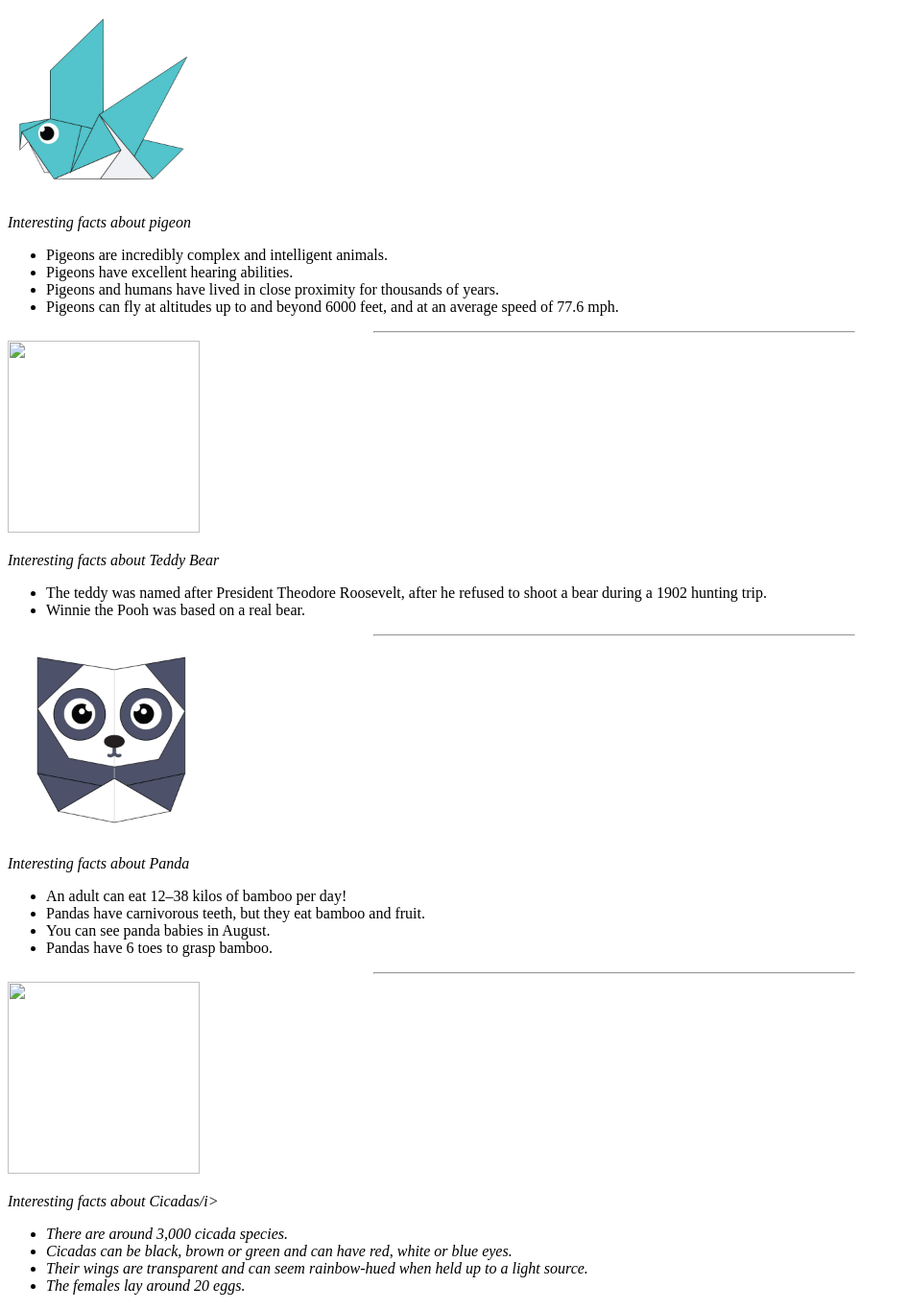
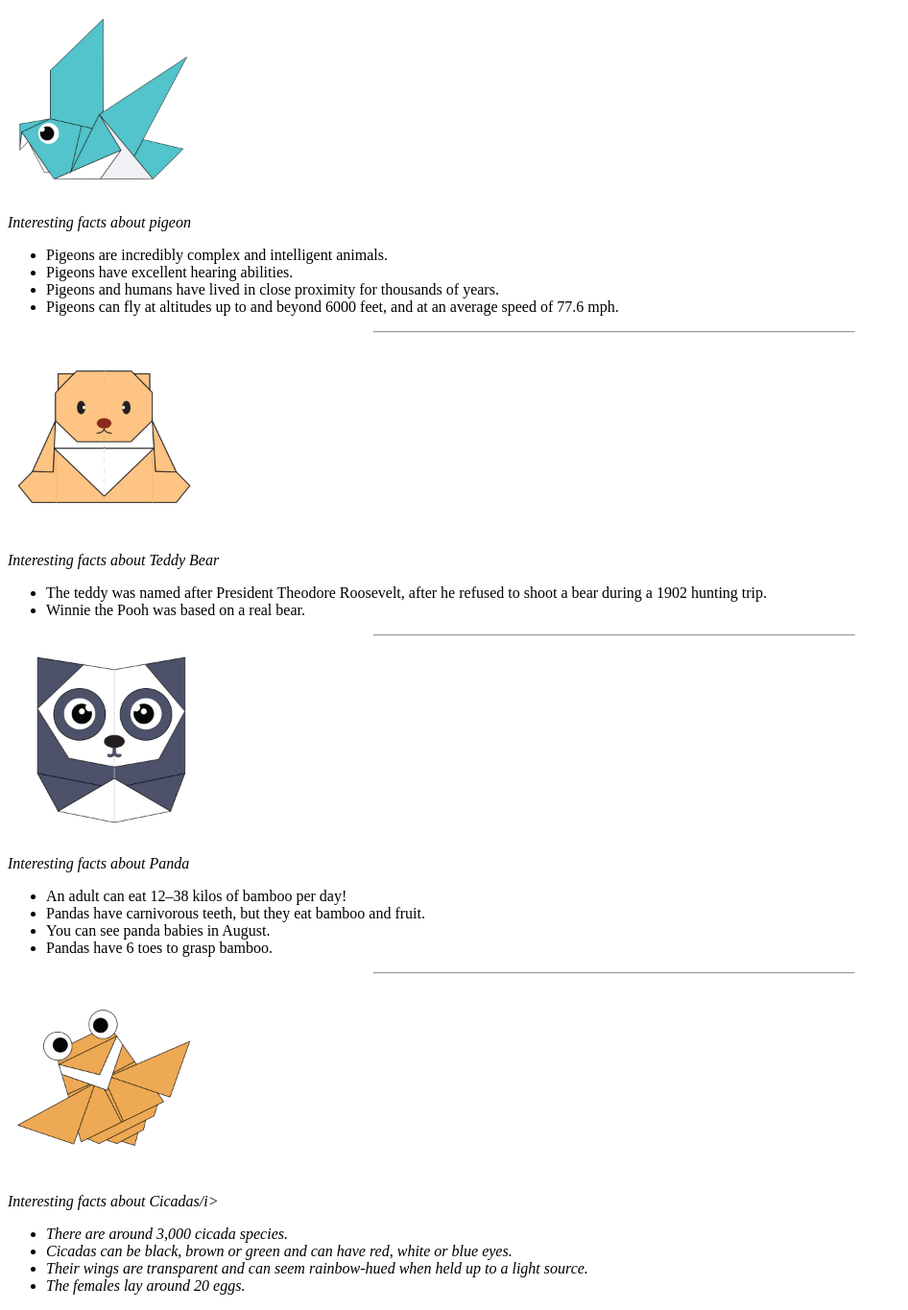
Before and after one commit to Manasa1010/html1, a plain HTML site: page index.html in a window 1280 px wide. Shown: the part 817-2182 px from the top of the page at 96% size, without its empty margins (0-946 px from the left). Drawn offline with Linux system fonts and the light colour scheme.

Commit message:
Update index.html

```diff
--- a/index.html
+++ b/index.html
@@ -45,7 +45,7 @@
 
     <hr width=500px>
     <a href="http://origami.me/teddy-bear/">
-        <img src="teddy-bear.png" width="200px" height="200px"></a>
+        <img src="teddy.png" width="200px" height="200px"></a>
 <p><i>Interesting facts about Teddy Bear</i></p>
 <ul>
     <li>The teddy was named after President Theodore Roosevelt, after he refused to shoot a bear during a 1902 hunting trip.</li>
@@ -66,7 +66,7 @@
 
 <hr width=500px>
 <a href="http://origami.me/flying-cicada/">
-    <img src="flying-cicada.png" width="200px" height="200px"></a>
+    <img src="cicada.png" width="200px" height="200px"></a>
 <p><i>Interesting facts about Cicadas/i></p>
 <ul>
 <li>There are around 3,000 cicada species.</li>
```
